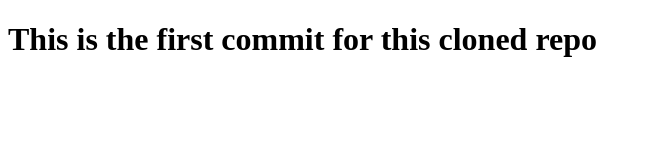
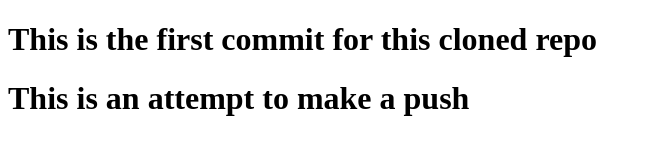
Before and after one commit to EfraimGV1/TypeScript-BootCamp, a plain HTML site: page Clase 1/index.html in a window 1280 px wide. Shown: the whole page, without its empty margins (0-651 px from the left). Drawn offline with Linux system fonts and the light colour scheme.

Commit message:
this is my second commit

```diff
--- a/Clase 1/index.html
+++ b/Clase 1/index.html
@@ -7,5 +7,6 @@
 </head>
 <body>
     <h1>This is the first commit for this cloned repo</h1>
+    <h1>This is an attempt to make a push</h1>
 </body>
 </html>
```
